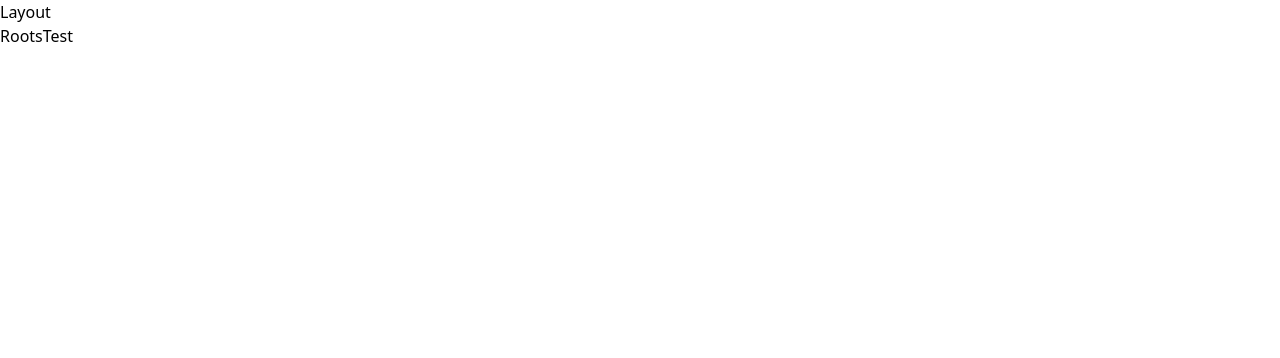
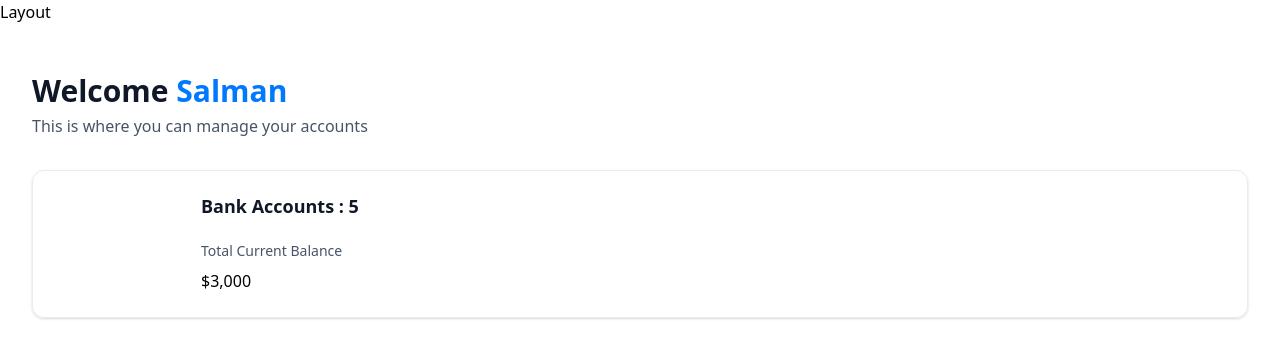
Before and after one commit to salman9633/NEXT-banking-app, a Next.js app: page / in a window 1280 px wide. Shown: the top 358 px of the page. Built offline with nearby package versions, Linux system fonts and the light colour scheme.

Commit message:
Initial Title cart set up & count up

```diff
--- a/app/(roots)/layout.tsx
+++ b/app/(roots)/layout.tsx
@@ -1,7 +1,3 @@
-
-
-
-
 export default function RootLayout({
     children,
 }: Readonly<{
--- a/app/(roots)/page.tsx
+++ b/app/(roots)/page.tsx
@@ -1,8 +1,31 @@
+import HeaderBox from '@/components/HeaderBox'
+import TotalBalanceBox from '@/components/TotalBalanceBox'
 import React from 'react'
 
 const RootsTest = () => {
+  const loggedIn = {
+    firstName: "Salman"
+  }
+
   return (
-    <div>RootsTest</div>
+    <section className='home'>
+      <div className="home-content">
+        <header className='home-header'>
+          <HeaderBox
+            type="greeting"
+            title="Welcome"
+            user={loggedIn?.firstName || "Guest"}
+            subtext='This is where you can manage your accounts'
+          />
+          <TotalBalanceBox
+          accounts={[]}
+          totalBanks={5}
+          totalCurrentBalance={2999.99}
+          />
+        </header>
+      </div>
+
+    </section>
   )
 }
 
--- /dev/null
+++ b/components/AnimatedCounter.tsx
@@ -0,0 +1,19 @@
+'use client'
+
+import React from 'react'
+import CounterAnimator from 'react-countup'
+const AnimatedCounter = ({ amount }: { amount: number }) => {
+    return (
+        <div className='w-full'>
+            <CounterAnimator
+                delay={0.3}
+                duration={3}
+                decimal='1'
+                prefix='$'
+                end={amount}
+            />
+        </div>
+    )
+}
+
+export default AnimatedCounter
--- /dev/null
+++ b/components/HeaderBox.tsx
@@ -0,0 +1,23 @@
+import React from 'react'
+
+const HeaderBox = ({ type = 'title', title, user, subtext }: HeaderBoxProps) => {
+    return (
+        <div className='header-box'>
+            <h1 className='header-box-title'>
+                {title}
+                {
+                    type === 'greeting' && (
+                        <span className='text-bankGradient'>
+                            &nbsp;{user}
+                        </span>
+                    )
+                }
+            </h1>
+            <p className='header-box-subtext'>
+                {subtext}
+            </p>
+        </div>
+    )
+}
+
+export default HeaderBox
--- /dev/null
+++ b/components/TotalBalanceBox.tsx
@@ -0,0 +1,31 @@
+import { formatAmount } from '@/lib/utils'
+import React from 'react'
+import AnimatedCounter from './AnimatedCounter'
+
+const TotalBalanceBox = ({ accounts = [], totalBanks, totalCurrentBalance }: TotlaBalanceBoxProps) => {
+    return (
+        <section className='total-balance'>
+            <div className="total-balance-chart">
+                {/* Chart */}
+            </div>
+            <div className="flex flex-col gap-6">
+                <h2 className="header-2">
+                    Bank Accounts : {totalBanks}
+                </h2>
+                <div className="flex flex-col gap-2">
+                    <p className="total-balance-label">
+                        Total Current Balance
+                    </p>
+
+                    <AnimatedCounter
+                        amount={totalCurrentBalance}
+                    />
+                    {/* {formatAmount(totalCurrentBalance)} */}
+
+                </div>
+            </div>
+        </section>
+    )
+}
+
+export default TotalBalanceBox
--- a/package.json
+++ b/package.json
@@ -9,9 +9,13 @@
     "lint": "next lint"
   },
   "dependencies": {
+    "clsx": "^2.1.1",
     "next": "14.2.4",
+    "query-string": "^9.0.0",
     "react": "^18",
+    "react-countup": "^6.5.3",
     "react-dom": "^18",
+    "tailwind-merge": "^2.3.0",
     "tailwindcss-animate": "^1.0.7"
   },
   "devDependencies": {
```
Also changed, not shown: 1 other file (tests, documents, lock files or other folders).
